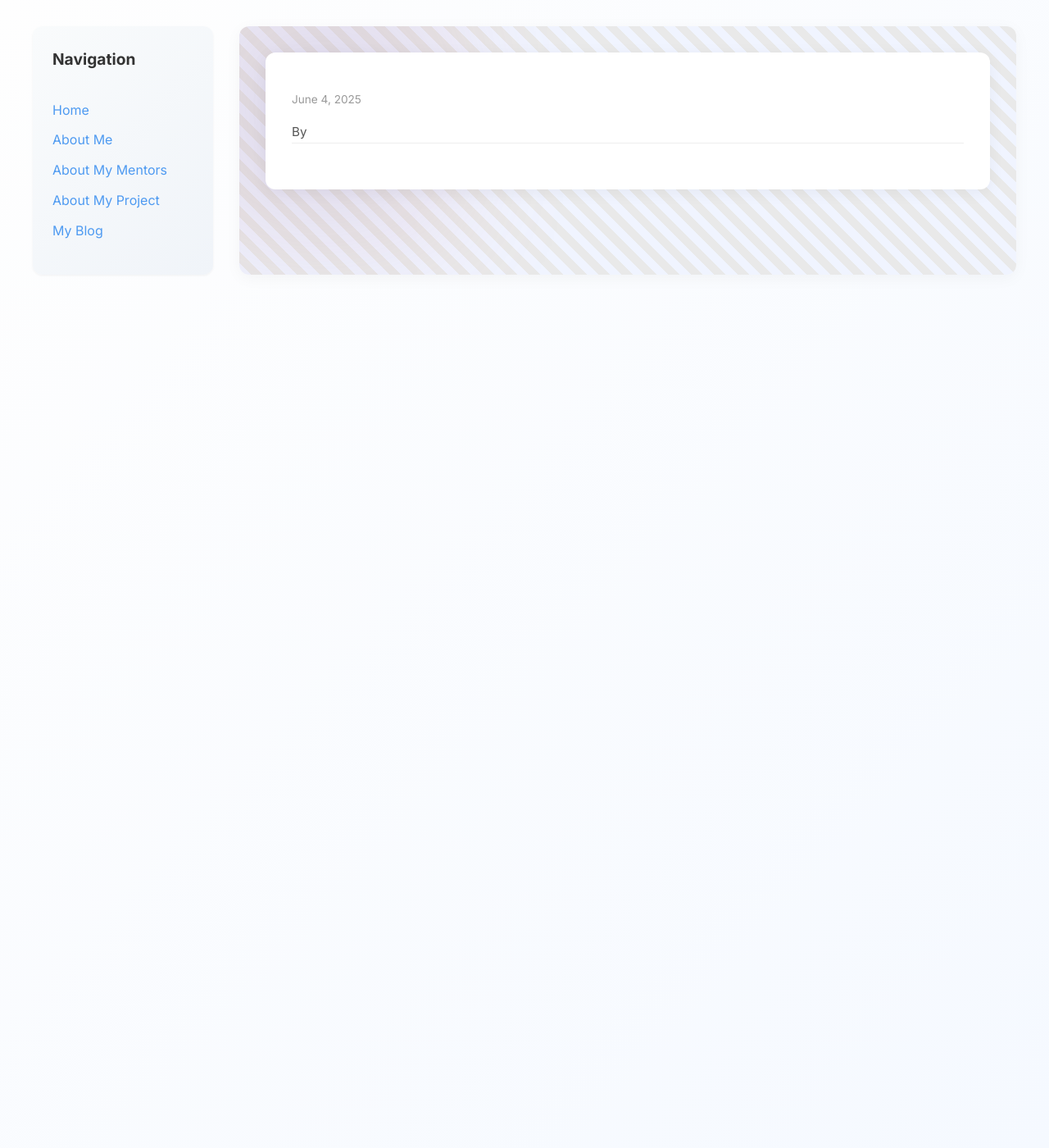
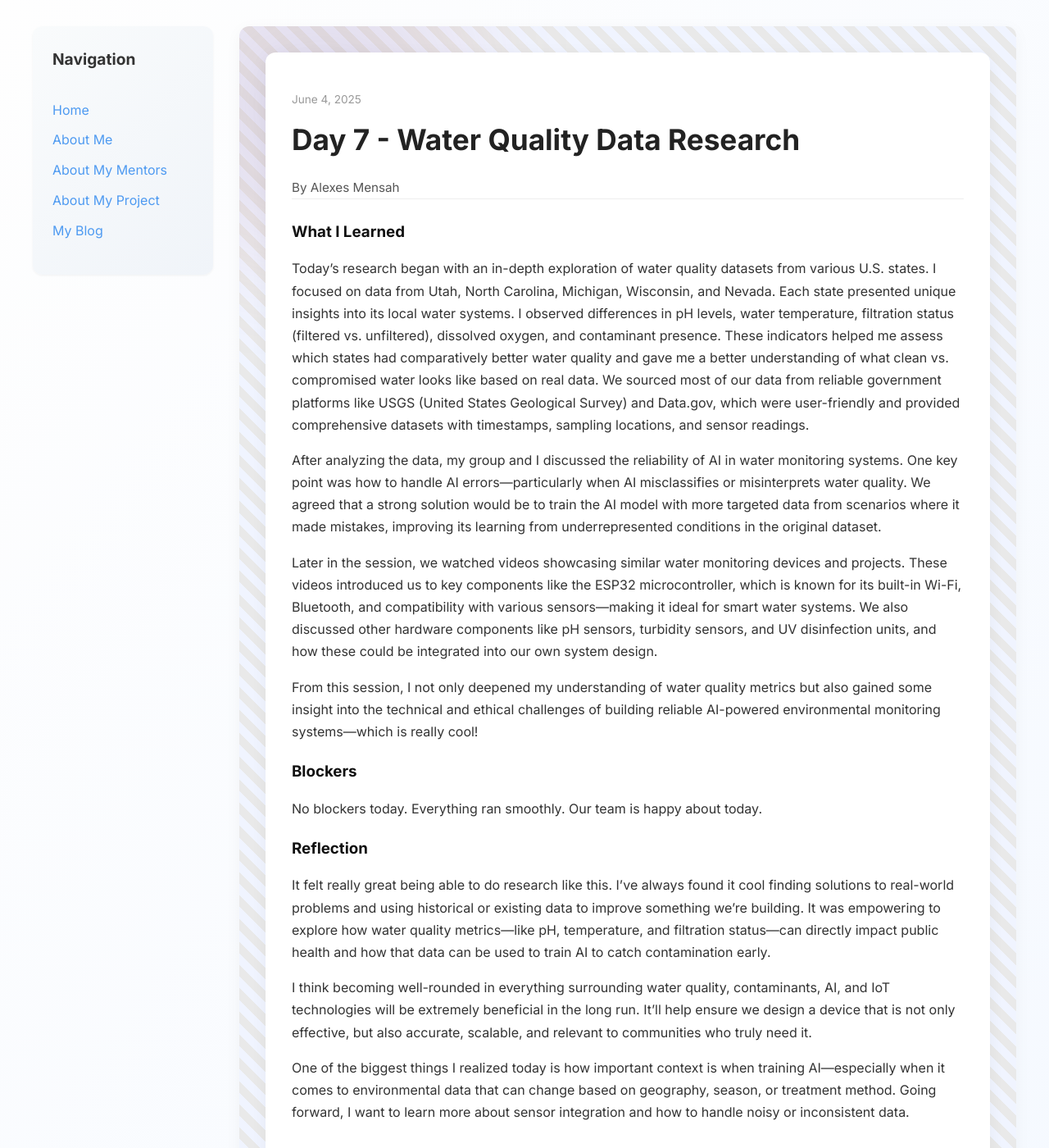
Before and after one commit to alexes22/alexes22.github.io, a Jekyll site: the page built from _posts/2025-06-04-day-7.md, in a window 1280 px wide and 1400 px high. Shown: the whole window at 82% size. Built offline with Jekyll 4.4.1, drawn with Linux system fonts in a browser that asks for light colours; our own code applies the rules of GitHub Pages for plain Markdown files; some of the changed lines change nothing that is shown; some of the changed text lies outside the part shown.

Commit message:
Update 2025-06-04-day-7.md

```diff
--- a/_posts/2025-06-04-day-7.md
+++ b/_posts/2025-06-04-day-7.md
@@ -4,27 +4,24 @@
 date: 2025-06-04
 author: Alexes Mensah
 permalink: /day7.html
-tags: ["Water quality data ","Research", "AI research" ]
+tags: ["Water quality data", "Research", "AI research"]
 
 what_i_learned: |
   Today’s research began with an in-depth exploration of water quality datasets from various U.S. states. I focused on data from Utah, North Carolina, Michigan, Wisconsin, and Nevada. Each state presented unique insights into its local water systems. I observed differences in pH levels, water temperature, filtration status (filtered vs. unfiltered), dissolved oxygen, and contaminant presence. These indicators helped me assess which states had comparatively better water quality and gave me a better understanding of what clean vs. compromised water looks like based on real data. We sourced most of our data from reliable government platforms like USGS (United States Geological Survey) and Data.gov, which were user-friendly and provided comprehensive datasets with timestamps, sampling locations, and sensor readings.
 
-After analyzing the data, my group and I discussed the reliability of AI in water monitoring systems. One key point was how to handle AI errors—particularly when AI misclassifies or misinterprets water quality. We agreed that a strong solution would be to train the AI model with more targeted data from scenarios where it made mistakes, improving its learning from underrepresented conditions in the original dataset.
+  After analyzing the data, my group and I discussed the reliability of AI in water monitoring systems. One key point was how to handle AI errors—particularly when AI misclassifies or misinterprets water quality. We agreed that a strong solution would be to train the AI model with more targeted data from scenarios where it made mistakes, improving its learning from underrepresented conditions in the original dataset.
 
-Later in the session, we watched videos showcasing similar water monitoring devices and projects. These videos introduced us to key components like the ESP32 microcontroller, which is known for its built-in Wi-Fi, Bluetooth, and compatibility with various sensors—making it ideal for smart water systems. We also discussed other hardware components like pH sensors, turbidity sensors, and UV disinfection units, and how these could be integrated into our own system design.
+  Later in the session, we watched videos showcasing similar water monitoring devices and projects. These videos introduced us to key components like the ESP32 microcontroller, which is known for its built-in Wi-Fi, Bluetooth, and compatibility with various sensors—making it ideal for smart water systems. We also discussed other hardware components like pH sensors, turbidity sensors, and UV disinfection units, and how these could be integrated into our own system design.
 
-From this session, I not only deepened my understanding of water quality metrics but also gained some insight into the technical and ethical challenges of building reliable AI-powered environmental monitoring systems which is really cool!
+  From this session, I not only deepened my understanding of water quality metrics but also gained some insight into the technical and ethical challenges of building reliable AI-powered environmental monitoring systems—which is really cool!
 
 blockers: |
   No blockers today. Everything ran smoothly. Our team is happy about today.
 
-
 reflection: |
   It felt really great being able to do research like this. I’ve always found it cool finding solutions to real-world problems and using historical or existing data to improve something we’re building. It was empowering to explore how water quality metrics—like pH, temperature, and filtration status—can directly impact public health and how that data can be used to train AI to catch contamination early.
 
-I think becoming well-rounded in everything surrounding water quality, contaminants, AI, and IoT technologies will be extremely beneficial in the long run. It’ll help ensure we design a device that is not only effective, but also accurate, scalable, and relevant to communities who truly need it.
+  I think becoming well-rounded in everything surrounding water quality, contaminants, AI, and IoT technologies will be extremely beneficial in the long run. It’ll help ensure we design a device that is not only effective, but also accurate, scalable, and relevant to communities who truly need it.
 
-It felt really great being able to do research like this. I’ve always found it cool finding solutions to real-world problems and using historical or existing data to improve something we’re building. It was empowering to explore how water quality metrics—like pH, temperature, and filtration status—can directly impact public health and how that data can be used to train AI to catch contamination early.
-
-I think becoming well-rounded in everything surrounding water quality, contaminants, AI, and IoT technologies will be extremely beneficial in the long run. It’ll help ensure we design a device that is not only effective, but also accurate and relevant to communities who truly need it. One of the biggest things I realized today is how important context is when training AI—especially when it comes to environmental data that can change based on geography, season, or treatment method. Going forward, I want to learn more about sensor integration and how to handle noisy or inconsistent data.
+  One of the biggest things I realized today is how important context is when training AI—especially when it comes to environmental data that can change based on geography, season, or treatment method. Going forward, I want to learn more about sensor integration and how to handle noisy or inconsistent data.
 ---
```
